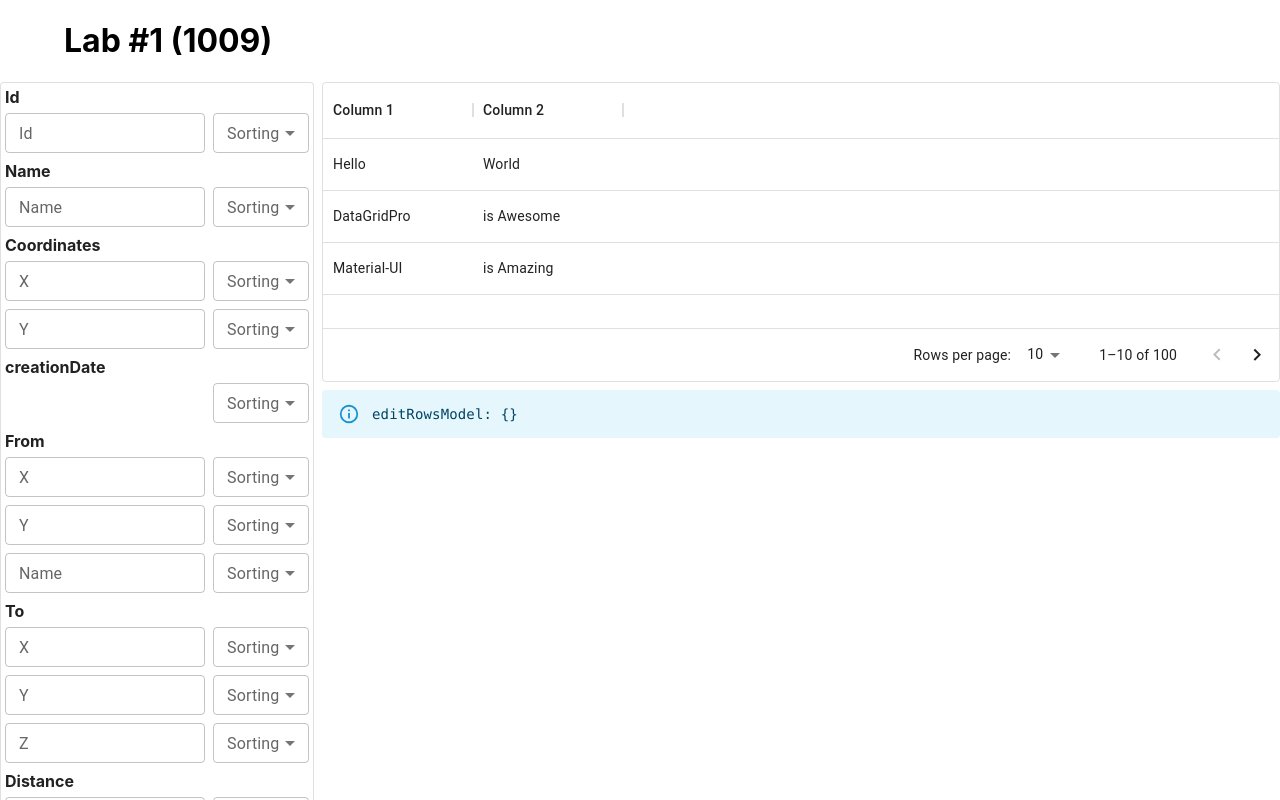
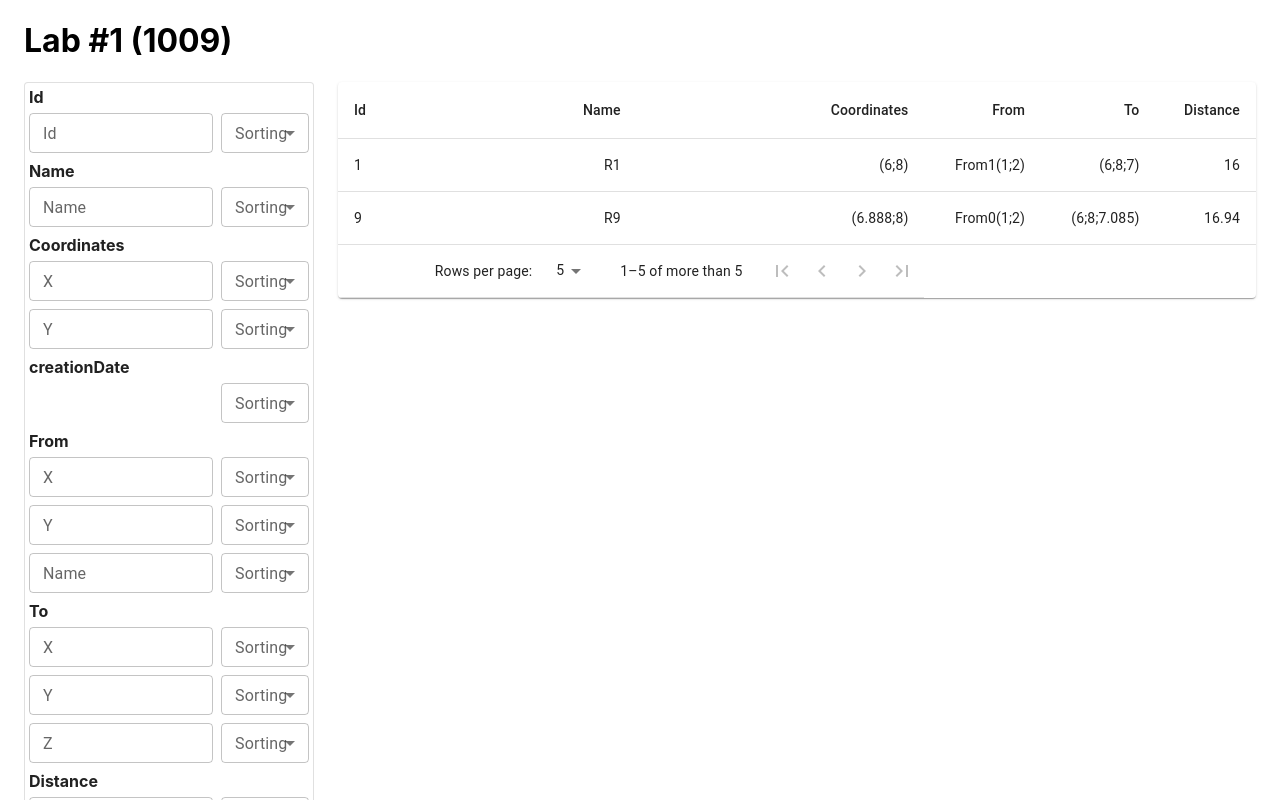
Before and after one commit to TairinJane/service-oriented-architecture, a React (Create React App) app in the folder ui/: page / in a window 1280 px wide. Shown: the top 800 px of the page. Built offline with nearby package versions, Linux system fonts and the light colour scheme.

Commit message:
feat: routes table

```diff
--- a/ui/package.json
+++ b/ui/package.json
@@ -8,6 +8,7 @@
     "@emotion/styled": "^11.3.0",
     "@material-ui/core": "^5.0.0-beta.5",
     "@material-ui/lab": "^5.0.0-alpha.44",
+    "@mui/icons-material": "^5.0.1",
     "@mui/lab": "^5.0.0-alpha.49",
     "@mui/material": "^5.0.2",
     "@mui/styles": "^5.0.1",
--- a/ui/src/components/filter-sorter/filter-field.tsx
+++ b/ui/src/components/filter-sorter/filter-field.tsx
@@ -1,6 +1,6 @@
+import { Box, Grid, TextField } from '@mui/material';
 import { DatePicker, LocalizationProvider } from '@mui/lab';
 import { FilterSorterField, RouteFields, SortType } from './config';
-import { Grid, TextField } from '@mui/material';
 import { SortingInput } from './sorting-input';
 import DateAdapter from '@mui/lab/AdapterDateFns';
 import React from 'react';
@@ -48,7 +48,7 @@ export const FilterField: React.FC<FilterFieldProps> = ({
   label,
 }) => {
   return (
-    <Grid item xs={12}>
+    <Box>
       {title && <div className="section-label">{title}</div>}
       <Grid container spacing={1} alignItems="center">
         <Grid item xs>
@@ -78,6 +78,6 @@ export const FilterField: React.FC<FilterFieldProps> = ({
           />
         </Grid>
       </Grid>
-    </Grid>
+    </Box>
   );
 };
--- a/ui/src/components/filter-sorter/sorter.tsx
+++ b/ui/src/components/filter-sorter/sorter.tsx
@@ -1,5 +1,5 @@
 import './sorter.css';
-import { Alert, Grid, Paper } from '@mui/material';
+import { Alert, Button, Paper, Stack } from '@mui/material';
 import { FilterField } from './filter-field';
 import {
   RouteFields,
@@ -29,7 +29,7 @@ export const Sorter: React.FC = () => {
 
   return (
     <Paper variant="outlined" className="sorter">
-      <Grid container spacing={1} direction="column">
+      <Stack spacing={1} direction="column">
         <FilterField
           fieldName={RouteFields.ID}
           setFieldValue={setFieldValue}
@@ -133,9 +133,12 @@ export const Sorter: React.FC = () => {
           type="number"
           title={getFieldLabel(RouteFields.DISTANCE)}
         />
-      </Grid>
+        <Button variant="contained" fullWidth>
+          Apply
+        </Button>
+      </Stack>
       <Alert severity="info" style={{ marginTop: 8 }}>
-        <code>sorting: {JSON.stringify(filterSorter)}</code>
+        <code>{JSON.stringify(filterSorter)}</code>
       </Alert>
     </Paper>
   );
--- a/ui/src/components/layout.tsx
+++ b/ui/src/components/layout.tsx
@@ -1,7 +1,7 @@
 import './layout.css';
 import { Container, Grid } from '@mui/material';
+import { RoutesTable } from './table/table';
 import { Sorter } from './filter-sorter/sorter';
-import { Table } from './table/table';
 import React from 'react';
 
 const Header = () => (
@@ -13,17 +13,17 @@ const Header = () => (
 export const Layout: React.FC = () => {
   return (
     <div className="layout">
-      <Container>
+      <Container maxWidth="xl">
         <Header />
+        <Grid container spacing={3}>
+          <Grid item xs={3}>
+            <Sorter />
+          </Grid>
+          <Grid item xs={9}>
+            <RoutesTable />
+          </Grid>
+        </Grid>
       </Container>
-      <Grid container spacing={1}>
-        <Grid item xs={3}>
-          <Sorter />
-        </Grid>
-        <Grid item xs={9}>
-          <Table />
-        </Grid>
-      </Grid>
     </div>
   );
 };
--- /dev/null
+++ b/ui/src/components/table/table.footer.tsx
@@ -0,0 +1,121 @@
+import * as React from 'react';
+import Box from '@mui/material/Box';
+import FirstPageIcon from '@mui/icons-material/FirstPage';
+import IconButton from '@mui/material/IconButton';
+import KeyboardArrowLeft from '@mui/icons-material/KeyboardArrowLeft';
+import KeyboardArrowRight from '@mui/icons-material/KeyboardArrowRight';
+import LastPageIcon from '@mui/icons-material/LastPage';
+import TableFooter from '@mui/material/TableFooter';
+import TablePagination from '@mui/material/TablePagination';
+import TableRow from '@mui/material/TableRow';
+
+type TablePaginationActionsProps = {
+  count: number;
+  page: number;
+  rowsPerPage: number;
+  onPageChange: (
+    event: React.MouseEvent<HTMLButtonElement>,
+    newPage: number,
+  ) => void;
+};
+
+function TablePaginationActions({
+  count,
+  page,
+  rowsPerPage,
+  onPageChange,
+}: TablePaginationActionsProps) {
+  const handleFirstPageButtonClick = (
+    event: React.MouseEvent<HTMLButtonElement>,
+  ) => {
+    onPageChange(event, 0);
+  };
+
+  const handleBackButtonClick = (
+    event: React.MouseEvent<HTMLButtonElement>,
+  ) => {
+    onPageChange(event, page - 1);
+  };
+
+  const handleNextButtonClick = (
+    event: React.MouseEvent<HTMLButtonElement>,
+  ) => {
+    onPageChange(event, page + 1);
+  };
+
+  const handleLastPageButtonClick = (
+    event: React.MouseEvent<HTMLButtonElement>,
+  ) => {
+    onPageChange(event, Math.max(0, Math.ceil(count / rowsPerPage) - 1));
+  };
+
+  return (
+    <Box sx={{ flexShrink: 0, ml: 2.5 }}>
+      <IconButton
+        onClick={handleFirstPageButtonClick}
+        disabled={page === 0}
+        aria-label="first page"
+      >
+        <FirstPageIcon />
+      </IconButton>
+      <IconButton
+        onClick={handleBackButtonClick}
+        disabled={page === 0}
+        aria-label="previous page"
+      >
+        <KeyboardArrowLeft />
+      </IconButton>
+      <IconButton
+        onClick={handleNextButtonClick}
+        disabled={page >= Math.ceil(count / rowsPerPage) - 1}
+        aria-label="next page"
+      >
+        <KeyboardArrowRight />
+      </IconButton>
+      <IconButton
+        onClick={handleLastPageButtonClick}
+        disabled={page >= Math.ceil(count / rowsPerPage) - 1}
+        aria-label="last page"
+      >
+        <LastPageIcon />
+      </IconButton>
+    </Box>
+  );
+}
+
+type RoutesTableFooterProps = {
+  page: number;
+  rowsPerPage: number;
+  rowsCount: number;
+  onPageChange: (
+    event: React.MouseEvent<HTMLButtonElement> | null,
+    newPage: number,
+  ) => void;
+  onRowsPerPageChange: (
+    event: React.ChangeEvent<HTMLInputElement | HTMLTextAreaElement>,
+  ) => void;
+};
+
+export const RoutesTableFooter: React.FC<RoutesTableFooterProps> = ({
+  page,
+  rowsPerPage,
+  onPageChange,
+  onRowsPerPageChange,
+}) => {
+  return (
+    <TableFooter>
+      <TableRow>
+        <TablePagination
+          rowsPerPageOptions={[5, 10, 25]}
+          colSpan={3}
+          count={-1}
+          rowsPerPage={rowsPerPage}
+          page={page}
+          onPageChange={onPageChange}
+          onRowsPerPageChange={onRowsPerPageChange}
+          ActionsComponent={TablePaginationActions}
+        />
+      </TableRow>
+    </TableFooter>
+  );
+};
--- /dev/null
+++ b/ui/src/components/table/table.header.tsx
@@ -0,0 +1,17 @@
+import { TableCell, TableHead, TableRow } from '@mui/material';
+import React from 'react';
+
+export const RoutesTableHeader: React.FC = () => {
+  return (
+    <TableHead>
+      <TableRow>
+        <TableCell>Id</TableCell>
+        <TableCell align="right">Name</TableCell>
+        <TableCell align="right">Coordinates</TableCell>
+        <TableCell align="right">From</TableCell>
+        <TableCell align="right">To</TableCell>
+        <TableCell align="right">Distance</TableCell>
+      </TableRow>
+    </TableHead>
+  );
+};
--- /dev/null
+++ b/ui/src/components/table/table.row.tsx
@@ -0,0 +1,31 @@
+import { Route } from '../../store/routes.slice';
+import React from 'react';
+import TableCell from '@mui/material/TableCell';
+import TableRow from '@mui/material/TableRow';
+
+type RoutesTableRowProps = {
+  route: Route;
+  index: number;
+  isEditing?: boolean;
+};
+
+export const RoutesTableRow: React.FC<RoutesTableRowProps> = ({
+  route,
+  index,
+  isEditing,
+}) => {
+  return (
+    <TableRow hover>
+      <TableCell>{route.id}</TableCell>
+      <TableCell align="right">{route.name}</TableCell>
+      <TableCell align="right">{`(${route.coordinates.x};${route.coordinates.y})`}</TableCell>
+      <TableCell align="right">
+        {route.from
+          ? `${route.from?.name}(${route.from?.x};${route.from?.y})`
+          : 'Empty'}
+      </TableCell>
+      <TableCell align="right">{`(${route.to.x};${route.to.y};${route.to.z})`}</TableCell>
+      <TableCell align="right">{route.distance}</TableCell>
+    </TableRow>
+  );
+};
--- a/ui/src/components/table/table.tsx
+++ b/ui/src/components/table/table.tsx
@@ -1,72 +1,91 @@
-import { Alert } from '@mui/material';
-import { DataGrid, GridColDef, GridRowsProp } from '@mui/x-data-grid';
-import React, { useCallback, useEffect, useState } from 'react';
+import * as React from 'react';
+import { Route } from '../../store/routes.slice';
+import { RoutesTableFooter } from './table.footer';
+import { RoutesTableHeader } from './table.header';
+import { RoutesTableRow } from './table.row';
+import { useState } from 'react';
+import Paper from '@mui/material/Paper';
+import Table from '@mui/material/Table';
+import TableBody from '@mui/material/TableBody';
+import TableCell from '@mui/material/TableCell';
+import TableContainer from '@mui/material/TableContainer';
+import TableRow from '@mui/material/TableRow';
 
-const rows: GridRowsProp = [
-  { id: 1, col1: 'Hello', col2: 'World' },
-  { id: 2, col1: 'DataGridPro', col2: 'is Awesome' },
-  { id: 3, col1: 'Material-UI', col2: 'is Amazing' },
-];
-
-const columns: GridColDef[] = [
+const rows: Route[] = [
   {
-    field: 'col1',
-    headerName: 'Column 1',
-    width: 150,
-    editable: true,
-    sortable: false,
+    id: 1,
+    name: 'R1',
+    from: { x: 1, y: 2, name: 'From1', id: 1 },
+    coordinates: { x: 6, y: 8, id: 4 },
+    to: { x: 6, y: 8, z: 7, id: 15 },
+    creationDate: new Date(),
+    distance: 16,
   },
   {
-    field: 'col2',
-    headerName: 'Column 2',
-    width: 150,
-    editable: true,
-    sortable: false,
+    id: 9,
+    name: 'R9',
+    from: { x: 1, y: 2, name: 'From0', id: 1 },
+    coordinates: { x: 6.888, y: 8, id: 4 },
+    to: { x: 6, y: 8, z: 7.085, id: 15 },
+    creationDate: new Date(),
+    distance: 16.94,
   },
 ];
 
-const rowsPerPageOptions = [5, 10, 25, 50];
+export const RoutesTable = () => {
+  const [page, setPage] = useState(0);
+  const [rowsPerPage, setRowsPerPage] = useState(5);
 
-export const Table: React.FC = () => {
-  const [pageSize, setPageSize] = useState(10);
-  const [page, setPage] = useState(0);
-  const [editRowsModel, setEditRowsModel] = useState({});
+  // Avoid a layout jump when reaching the last page with empty rows.
+  const emptyRows =
+    page > 0 ? Math.max(0, (1 + page) * rowsPerPage - rows.length) : 0;
 
-  const onPageChange = useCallback(() => {
-    //fetch new page if needed
-  }, []);
+  const onPageChange = (
+    event: React.MouseEvent<HTMLButtonElement> | null,
+    newPage: number,
+  ) => {
+    setPage(newPage);
+  };
 
-  useEffect(() => {
-    onPageChange();
-  }, [page]);
+  const onRowsPerPageChange = (
+    event: React.ChangeEvent<HTMLInputElement | HTMLTextAreaElement>,
+  ) => {
+    setRowsPerPage(parseInt(event.target.value, 10));
+    setPage(0);
+  };
 
-  const onRowEditCommit = useCallback(() => {
-    //send new value on server
-    console.log(editRowsModel);
-  }, [rows, editRowsModel]);
+  const shownRows = rows.slice(
+    page * rowsPerPage,
+    page * rowsPerPage + rowsPerPage,
+  );
 
   return (
-    <div style={{ height: 300, width: '100%' }}>
-      <DataGrid
-        rows={rows}
-        columns={columns}
-        rowCount={100}
-        rowsPerPageOptions={rowsPerPageOptions}
-        paginationMode="server"
-        pageSize={pageSize}
-        onPageSizeChange={setPageSize}
-        onPageChange={setPage}
-        editMode="row"
-        editRowsModel={editRowsModel}
-        onEditRowsModelChange={setEditRowsModel}
-        disableColumnFilter
-        disableColumnMenu
-        disableSelectionOnClick
-        onRowEditCommit={onRowEditCommit}
-      />
-      <Alert severity="info" style={{ marginTop: 8 }}>
-        <code>editRowsModel: {JSON.stringify(editRowsModel)}</code>
-      </Alert>
-    </div>
+    <TableContainer component={Paper}>
+      <Table sx={{ minWidth: 500 }} aria-label="routes table">
+        <RoutesTableHeader />
+        <TableBody>
+          {shownRows.map((row, index) => (
+            <RoutesTableRow
+              route={row}
+              key={index}
+              index={index}
+              isEditing={false}
+            />
+          ))}
+          {emptyRows > 0 && (
+            <TableRow style={{ height: 53 * emptyRows }}>
+              <TableCell colSpan={6} />
+            </TableRow>
+          )}
+        </TableBody>
+        <RoutesTableFooter
+          page={page}
+          rowsPerPage={rowsPerPage}
+          onPageChange={onPageChange}
+          onRowsPerPageChange={onRowsPerPageChange}
+          rowsCount={rows.length}
+        />
+      </Table>
+    </TableContainer>
   );
 };
```
Also changed, not shown: 1 other file (tests, documents, lock files or other folders).
